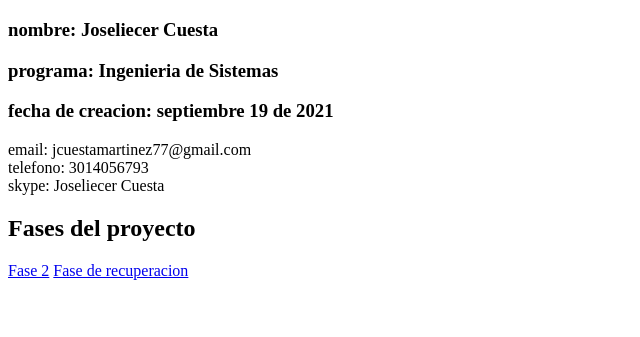
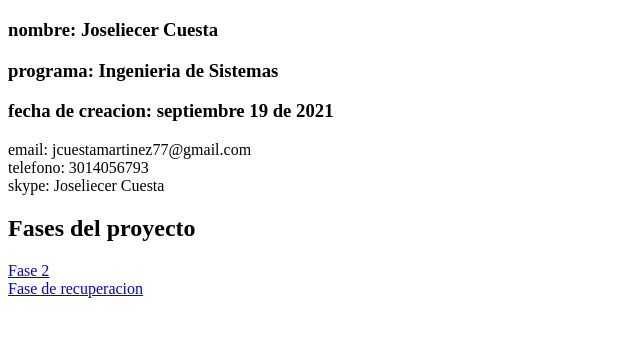
Before and after one commit to jcuestama/DSW-JoseliecerCuesta, a plain HTML site: page index.html in a window 1280 px wide. Shown: the part 61-398 px from the top of the page, without its empty margins (0-640 px from the left). Drawn offline with Linux system fonts and the light colour scheme.

Commit message:
Actualizacion fase 3

```diff
--- a/index.html
+++ b/index.html
@@ -20,7 +20,7 @@
         </p>
 
         <h2>Fases del proyecto</h2>
-        <a href="fase2/design.html"> Fase 2</a>
-        <a href="RecuperacionFase3/RecuperacionFase3/"> Fase de recuperacion</a>
+        <a href="fase2/design.html"> Fase 2</a> <br>
+        <a href="RecuperacionFase3/RecuperacionFase3/"> Fase de recuperacion</a> <br>
 </body>
 </html>
```
